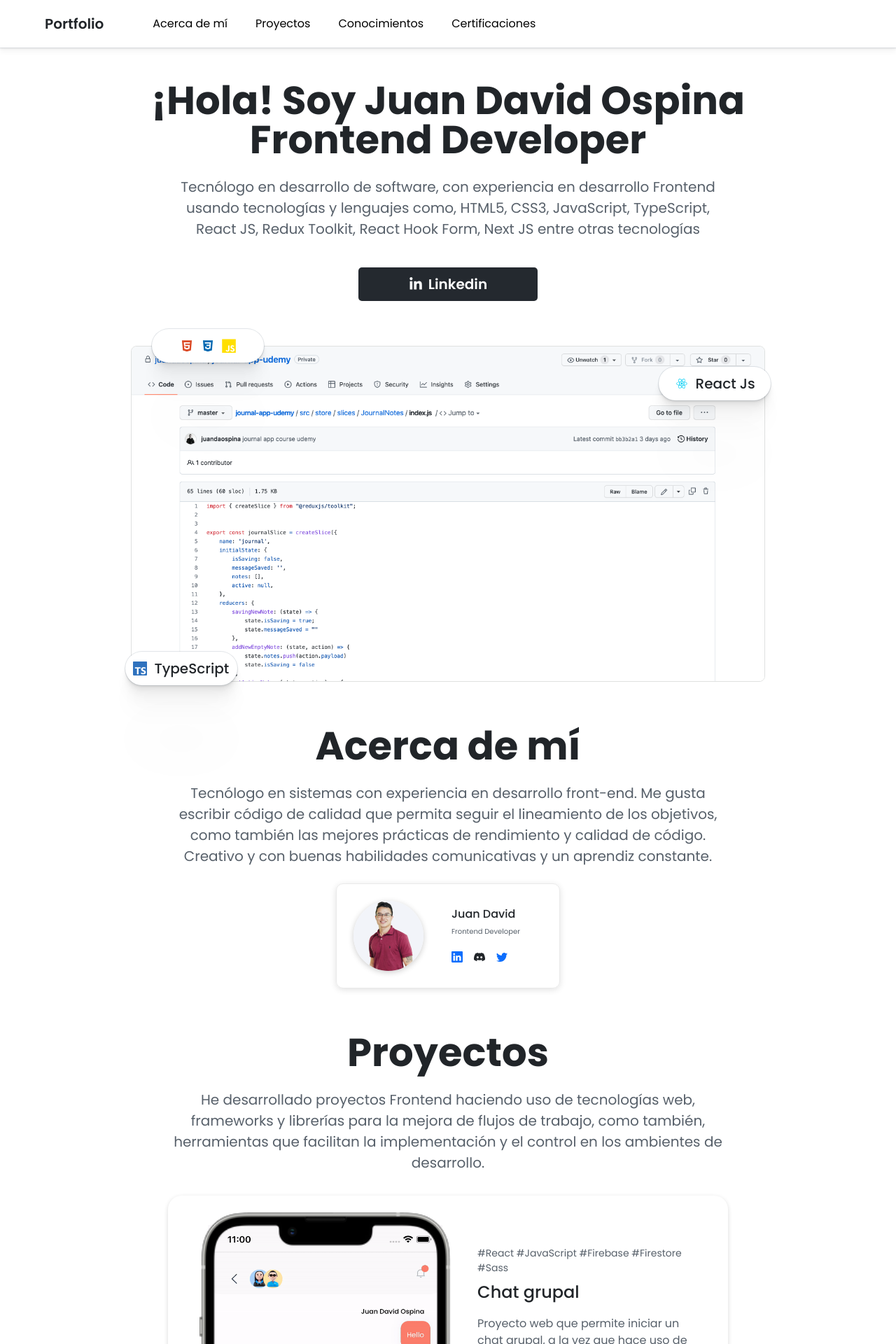
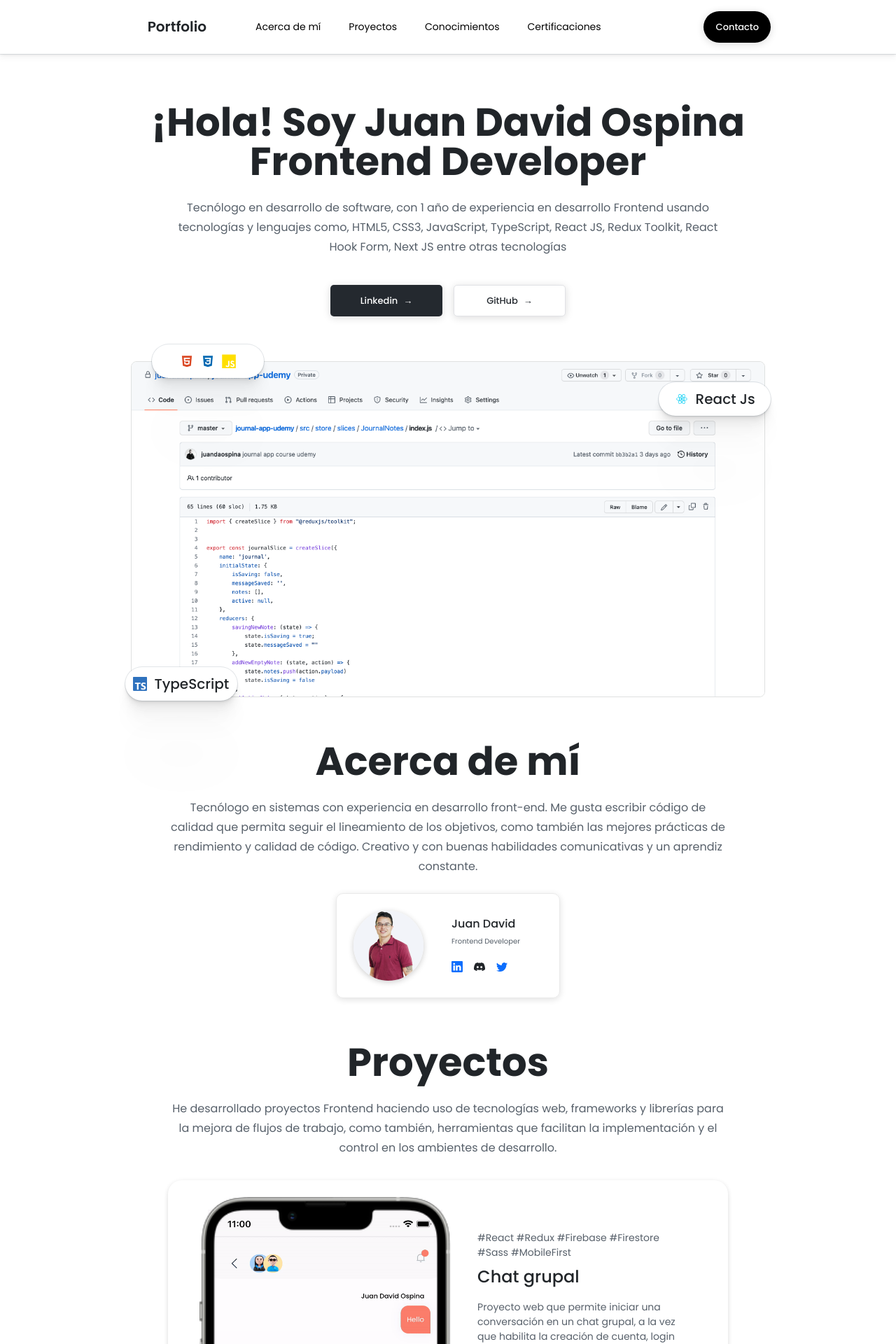
Before and after one commit to juandaospina/my-portfolio, a Next.js app: page / in a window 1280 px wide. Shown: the top 1920 px of the page at 70% size. Built offline with nearby package versions, Linux system fonts and the light colour scheme.

Commit message:
style: header, buttons, contact section

```diff
--- a/pages/index.tsx
+++ b/pages/index.tsx
@@ -28,9 +28,9 @@ export default function Home() {
         </main>
 
         <footer className={styles.footer}>
-          <span>
-            Developed by Juan David 💻
-          </span>
+          <span>Juan David Saldarriaga Ospina</span>
+          <span>juan.ospinal@outlook.com</span>
+          <span>+573193188631</span>
         </footer>
       </div>
     </>
--- a/src/components/Button/index.tsx
+++ b/src/components/Button/index.tsx
@@ -1,28 +1,29 @@
-import { SyntheticEvent } from "react";
-
+import Link from "next/link";
 import "bootstrap/dist/css/bootstrap.css";
 
+import styles from "../../../styles/button.module.css";
+
 interface Props {
-  classBtn: string;
+  textColor?: string;
+  background: string;
   text: string;
   url: any;
 }
 
 export const Button = (props: Props) => {
-  const { classBtn, text, url } = props;
-
-  const onHandleClick = (event: SyntheticEvent) => {
-    event.preventDefault();
-    window.location.assign(url);
-  };
+  const { background, textColor, text, url } = props;
 
   return (
     <button
-      className={`btn ${classBtn}`}
+      className={styles.btn}
       type="button"
-      onClick={(event) => onHandleClick(event)}
+      style={{
+        backgroundColor: background,
+      }}
     >
-      {text}
+      <Link href={url} target="_blank" style={{ color: textColor }}>
+        {text}
+      </Link>
     </button>
   );
 };
--- a/src/components/Header/index.tsx
+++ b/src/components/Header/index.tsx
@@ -4,6 +4,7 @@ import { FiMenu } from "react-icons/fi";
 
 import { NavbarMobile } from "../NavbarMobile";
 import styles from "../../../styles/Header.module.css";
+import { Button } from "../Button";
 
 export const Header = () => {
   const [activateMenu, setActivateMenu] = useState(false);
@@ -29,7 +30,15 @@ export const Header = () => {
               <a href="">Certificaciones</a>
             </li>
           </ul>
-          <div>
+          <div className={styles.contact}>
+            <Button
+              background="#000"
+              text="Contacto"
+              textColor="#FFF"
+              url="mailto:juan.ospinal@outlook.com"
+            />
+          </div>
+          <div className={styles.menuMobile}>
             <FiMenu onClick={onActivateMenu} />
           </div>
         </nav>
--- a/src/components/InitialContent/index.tsx
+++ b/src/components/InitialContent/index.tsx
@@ -10,6 +10,7 @@ import { SiTypescript } from "react-icons/si";
 import Image from "next/image";
 
 import styles from "../../../styles/Content.module.css";
+import Link from "next/link";
 
 export const InitialContent = () => {
   return (
@@ -21,17 +22,26 @@ export const InitialContent = () => {
       </h1>
 
       <p className={styles.description}>
-        Tecnólogo en desarrollo de software, con experiencia en desarrollo
+        Tecnólogo en desarrollo de software, con 1 año de experiencia en desarrollo
         Frontend usando tecnologías y lenguajes como, HTML5, CSS3, JavaScript,
         TypeScript, React JS, Redux Toolkit, React Hook Form, Next JS entre otras tecnologías
       </p>
 
+    <div className={styles.wrapperButtons}>
       <button className={styles.btn}>
-        <FaLinkedinIn />
-        <a href="https://www.linkedin.com/in/juan-david-saldarriaga-ospina-268224197/">
+        <Link href="https://www.linkedin.com/in/juan-david-saldarriaga-ospina-268224197/" target="_blank">
           Linkedin
-        </a>
+          <span>→</span>
+        </Link>
       </button>
+
+      <button className={styles.btn}>
+        <Link href="https://github.com/juandaospina" target="_blank">
+          GitHub
+          <span>→</span>
+        </Link>
+      </button>
+    </div>
 
       <div className={styles.containerImg}>
         <Image
--- a/src/components/PersonalProjects/index.tsx
+++ b/src/components/PersonalProjects/index.tsx
@@ -37,22 +37,22 @@ export const PersonalProjects = () => {
           />
         </div>
         <div>
-          <span>#React #JavaScript #Firebase #Firestore #Sass</span>
+          <span>#React #Redux #Firebase #Firestore #Sass #MobileFirst</span>
           <h2>Chat grupal</h2>
           <p>
-            Proyecto web que permite iniciar un chat grupal, a la vez que hace
-            uso de api de autenticación de Google para el control de sesiones
-            del usuario; haciendo uso de React JS, Firestore database y Firebase
-            authentication
+            Proyecto web que permite iniciar una conversación en un chat grupal,
+            a la vez que habilita la creación de cuenta, login de correo y contraseña,
+            autenticación con Google y visualización de datos del perfil del usuario.
           </p>
           <div>
             <Button
-              classBtn="btn-primary"
+              background="#24292f"
               text="Demo"
               url="https://groupchat-app.vercel.app/"
             />
             <Button
-              classBtn="btn-outline-primary"
+              background="#FFF"
+              textColor="#000"
               text="Código"
               url="https://bitbucket.org/juand_ospina/proyecto-final-sena/"
             />
@@ -65,8 +65,6 @@ export const PersonalProjects = () => {
           <Image
             src="/pokedex.gif"
             alt="photo Juan David"
-            // width={340}
-            // height={710}
             width={335}
             height={700}
             style={{
@@ -88,13 +86,14 @@ export const PersonalProjects = () => {
           <span>#ReactNative #JavaScript #PokeApi</span>
           <h2>Pokedex App</h2>
           <p>
-            Aplicación movil que permite traer una lista de pokemones haciendo
+            Aplicación movil que muestra una lista de pokemones haciendo
             uso de la api PokeApi, así mismo, conocer algunas características de
             estos a través de datos brindados por el servicio.
           </p>
           <div>
             <Button
-              classBtn="btn-outline-primary"
+              background="#FFF"
+              textColor="#000"
               text="Código"
               url="https://github.com/juandaospina/pokedex-app"
             />
--- a/styles/AboutMe.module.css
+++ b/styles/AboutMe.module.css
@@ -65,7 +65,8 @@
       line-height: 3.5rem;
     }
     .description_text {
-      font-size: 20px;
+      font-size: 16px;
+      line-height: 1.75rem;
       margin: 0 auto;
       width: 50rem;
     }
--- a/styles/Content.module.css
+++ b/styles/Content.module.css
@@ -1,5 +1,5 @@
 .title {
-  font-size: 24px;
+  font-size: 22px;
   font-weight: 800;
 }
 
@@ -16,26 +16,46 @@
   color: #57606a;
 }
 
+.wrapperButtons {
+  display: flex;
+  flex-direction: row;
+  gap: 1rem;
+}
+
+.wrapperButtons button:nth-child(2) {
+  background-color: #FFF;
+  border: 1px solid #e1e2e6;
+}
+
+.wrapperButtons button:nth-child(2) a {
+  color: #24292f;
+}
+
 .btn {
   display: flex;
   justify-content: center;
   align-items: center;
   gap: 8px;
-  width: 16rem;
-  height: 3rem;
+  width: 8.5rem;
+  height: 2.8rem;
   font-size: 20px;
-  font-weight: 600;
+  font-weight: 500;
   background-color: #24292f;
   color: #ffffff;
   border: none;
   border-radius: 5px;
   margin: 2.5rem 0 4rem;
   cursor: pointer;
+  box-shadow: 0 2px 12px rgb(0 0 0 / 14%);
 }
 
 .btn a {
   color: #ffffff;
   text-decoration: none;
+  font-size: 13px;
+  display: flex;
+  gap: 0.5rem;
+  /* letter-spacing: 1px; */
 }
 
 .containerImg {
@@ -107,11 +127,21 @@
   .title {
     font-size: 56px;
     line-height: 3.5rem;
+    margin-top: 3.2rem;
   }
   .description {
-    font-size: 20px;
+    font-size: 16px;
+    line-height: 1.75rem;
     margin: 0 auto;
     width: 50rem;
+  }
+  .wrapperButtons {
+    display: flex;
+    flex-direction: row;
+    gap: 1rem;
+  }
+  .btn {
+    width: 10rem;
   }
   .containerImg img {
     width: 100% !important;
--- a/styles/Header.module.css
+++ b/styles/Header.module.css
@@ -1,16 +1,28 @@
 .header {
+  position: fixed;
+  margin: 0 auto;
+  margin-bottom: 5rem;
+  z-index: 1;
+  top: 0;
+  left: 0;
+  right: 0;
   display: flex;
+  background: rgba(255, 255, 255, 0.3);
+  backdrop-filter: blur(5px);
   flex-direction: row;
   padding: 1rem 1rem;
-    box-shadow: 0 0 0 1px rgba(53, 72, 91, 0.14), 0 3px 2px rgba(0, 0, 0, 0.04), 0 7px 7px rgba(0, 0, 0, 0.03);
+  box-shadow: 0 0 0 1px rgba(53, 72, 91, 0.14), 0 3px 2px rgba(0, 0, 0, 0.04),
+    0 7px 7px rgba(0, 0, 0, 0.03);
 }
 
 .navigation {
+  margin: 0 auto;
   width: 100%;
   display: flex;
   flex-direction: row;
   justify-content: space-between;
   align-items: center;
+  font-size: 14px;
 }
 
 .navigation ul {
@@ -36,17 +48,21 @@
   font-weight: 600;
 }
 
+.contact {
+  display: none;
+}
+
 @media (min-width: 768px) {
   .header {
     display: flex;
     flex-direction: row;
     margin: 0;
-        padding: 1.2rem 2rem;
+    padding: 1rem 2rem;
   }
   .navigation {
     display: flex;
     flex-direction: row;
-        justify-content: flex-start;
+    justify-content: space-evenly;
     align-items: center;
   }
   .navigation ul {
@@ -57,11 +73,14 @@
     list-style: none;
   }
   .navigation ul > li {
-        display: flex!important;
+    display: flex !important;
     flex-direction: row;
     justify-content: flex-start;
   }
-    .navigation div {
+  .menuMobile {
     display: none;
   }
+  .contact {
+    display: block;
   }
+}
--- a/styles/Home.module.css
+++ b/styles/Home.module.css
@@ -4,7 +4,7 @@
 
 .main {
   min-height: 100vh;
-  padding: 3rem 0;
+  padding: 6rem 0;
   display: flex;
   flex-direction: column;
   justify-content: center;
@@ -14,11 +14,12 @@
 /* FOOTER */
 .footer {
   display: flex;
-  flex: 1;
-  padding: 2rem 0;
+  flex-direction: column;
+  padding: 1.5rem 0;
   border-top: 1px solid #eaeaea;
   justify-content: center;
   align-items: center;
+  font-size: 13px;
 }
 
 @media (min-width: 768px) {
--- a/styles/NavbarMobile.module.css
+++ b/styles/NavbarMobile.module.css
@@ -1,7 +1,9 @@
 .menuMobileContainer {
+    position: relative;
+    top: 4rem;
     width: 100%;
     min-height: 9rem;
-    margin-top: -0.5rem;
+    margin-top: 1rem;
     padding: 1rem 1rem 0.6rem 1rem;
     background-color: #FFFFFF;
     border-bottom: 1px solid #DFDFE1;
--- a/styles/Projects.module.css
+++ b/styles/Projects.module.css
@@ -65,7 +65,7 @@
 
 .card div > p {
   color: #57606a;
-  font-size: 16px;
+  font-size: 14px;
 }
 
 .card div > div {
@@ -97,7 +97,8 @@
     line-height: 3.5rem;
   }
   .description {
-    font-size: 20px;
+    font-size: 16px;
+    line-height: 1.75rem;
     margin: 0 auto;
     width: 50rem;
   }
--- /dev/null
+++ b/styles/button.module.css
@@ -0,0 +1,24 @@
+.btn {
+    display: flex;
+    justify-content: center;
+    align-items: center;
+    gap: 8px;
+    width: 6rem;
+    height: 2.8rem;
+    font-size: 20px;
+    font-weight: 500;
+    color: #ffffff;
+    border: none;
+    border-radius: 30px;
+    /* margin-top: 0.5rem; */
+    cursor: pointer;
+    box-shadow: 0 2px 12px rgb(0 0 0 / 14%);
+  }
+
+  .btn a {
+    color: #ffffff;
+    text-decoration: none;
+    font-size: 13px;
+    display: flex;
+    gap: 0.5rem;
+  }
```
Lines whose indentation alone changed are shown as unchanged.
